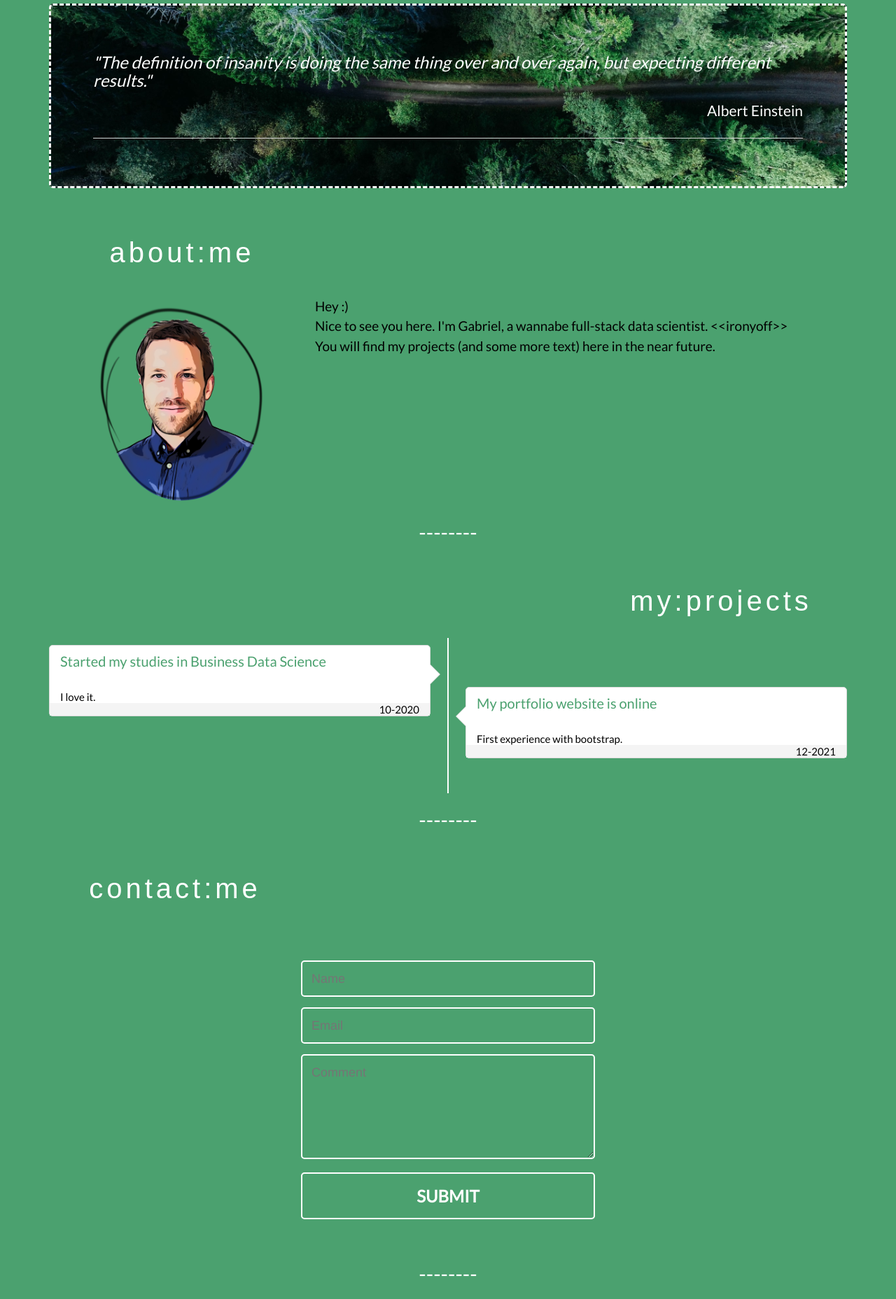
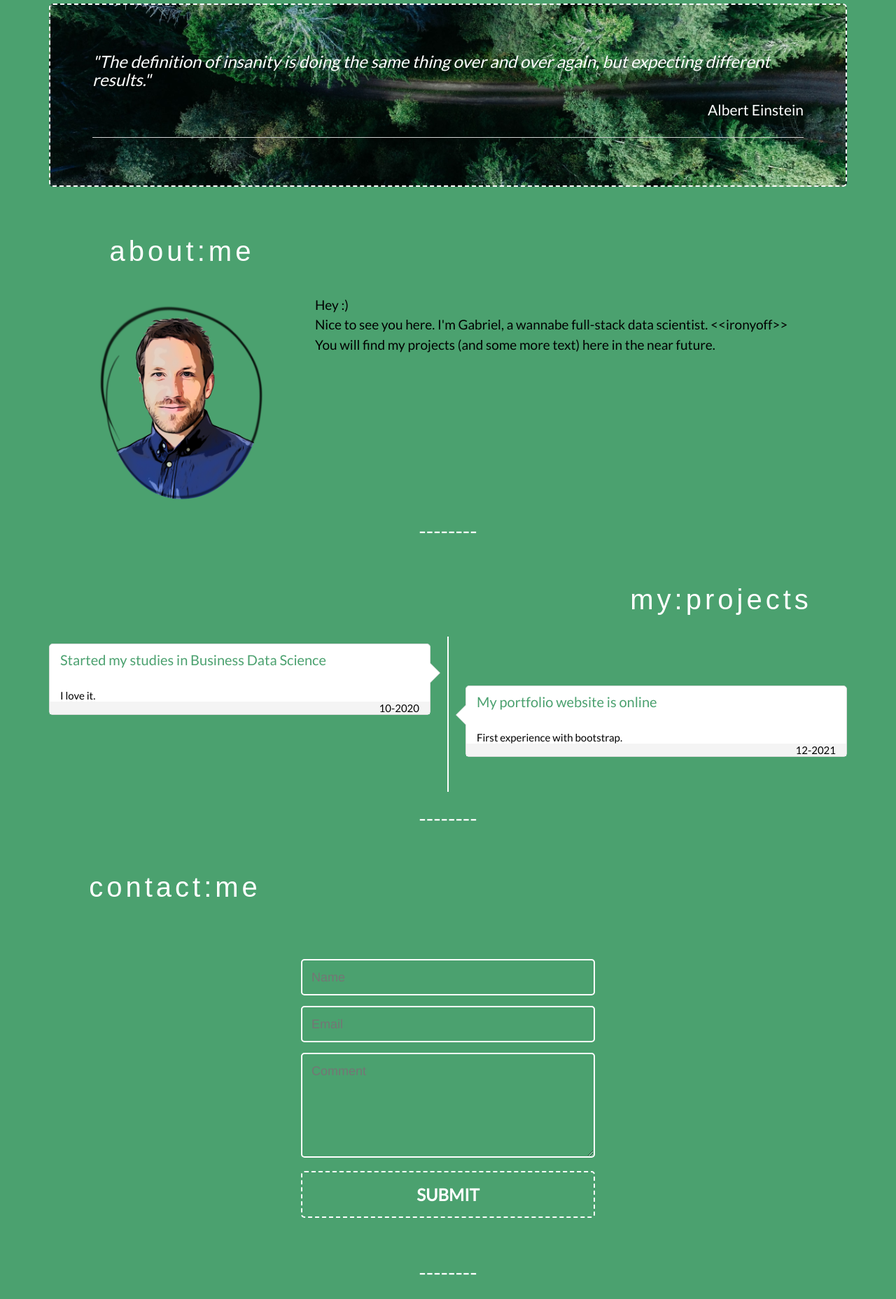
Before and after one commit to GabrielZirk/GabrielZirk.github.io, a PHP site: page / in a window 1280 px wide. Shown: the part 50-1907 px from the top of the page at 70% size. After the commit the page ends 1873 px from the top, so only its background shows below. Run offline with PHP 8.4, Linux system fonts and the light colour scheme; some web fonts are replaced.

Commit message:
adjusted dashed lines

```diff
--- a/mainstyle.css
+++ b/mainstyle.css
@@ -39,7 +39,7 @@
   background-blend-mode: normal;
   color: white;
   border-color: white;
-  border-width: 3px;
+  border-width: 2px;
   border-style: dashed;
 }
 
@@ -67,7 +67,7 @@
   border-color: white;
   color: #fff !important;
   border-style:dashed;
-  border-width: 3px;
+  border-width: 2px;
 }
 
 .center-block {
@@ -320,7 +320,7 @@ textarea {
   width: 100%;
   background: transparent;
   border-radius:5px;
-  border:2px solid #ffffff;
+  border:2px dashed #ffffff;
   cursor:pointer;
   color:white;
   font-size:24px;
```
